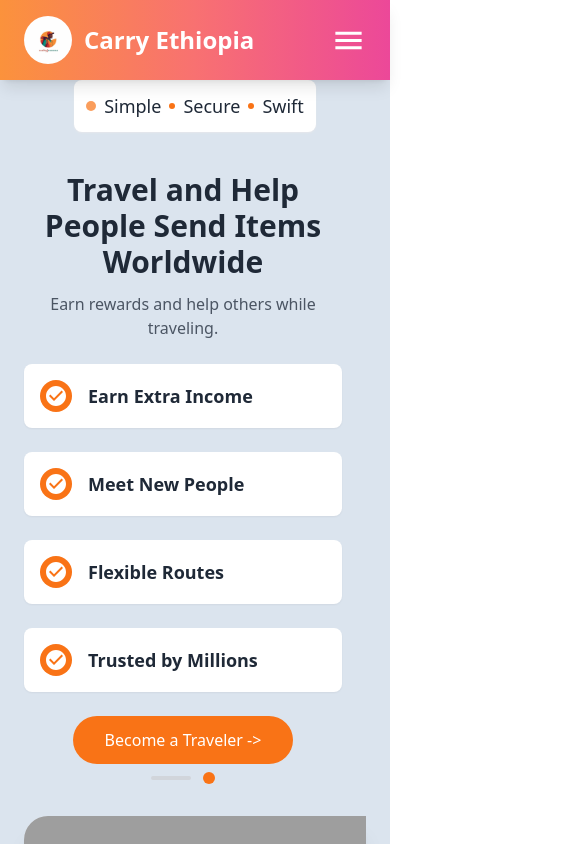
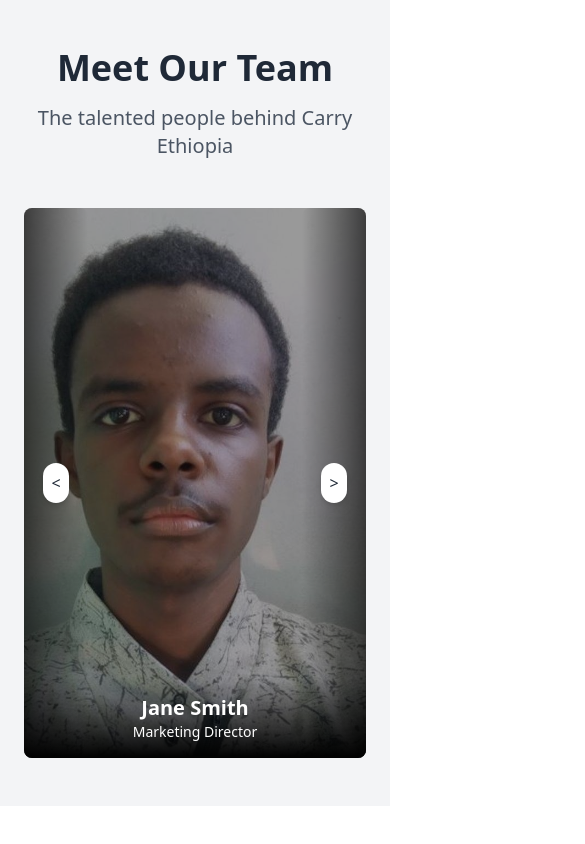
Before and after one commit to CarryEthiopia/TemporaryFrontend, a React (Vite) app: page / in a window 390 px wide. Shown: the top 844 px of the page, 585 px wide, since content can reach past the window. Built offline with nearby package versions, Linux system fonts and the light colour scheme; grey boxes are pictures that could not be loaded.

Commit message:
Update:The order of the sections change the About Us section become below Teams section

```diff
--- a/src/pages/Landingpage.jsx
+++ b/src/pages/Landingpage.jsx
@@ -1,31 +1,114 @@
-// src/pages/LandingPage.jsx
+import React from "react";
+import teamMember1 from "../assets/teamMember1.jpg"; // Replace with actual image
+import teamMember2 from "../assets/teamMember2.jpg"; // Replace with actual image
+import teamMember3 from "../assets/teamMember3.jpg"; // Replace with actual image
+import { useState, useEffect } from "react";
 
-import React, { useState } from "react";
-import Navbar from "../components/Navbar";
-// import Footer from "../components/Footer";
-import Home from "../components/Home"; // Import the Home component
-import About from "../components/About/About"; // Import the About component
-import Howitworks from "../components/HowitWork/Howitwork";
-import WhatWeOffer from "../components/WhatWeOffer";
-import Team from "../components/Team";
+const Team = () => {
+  const [currentSlide, setCurrentSlide] = useState(0);
+  const teamMembers = [
+    {
+      img: teamMember1,
+      name: "John Doe",
+      role: "CEO & Founder",
+    },
+    {
+      img: teamMember2,
+      name: "Jane Smith",
+      role: "Marketing Director",
+    },
+    {
+      img: teamMember3,
+      name: "Samuel Green",
+      role: "Lead Developer",
+    },
+  ];
 
-const LandingPage = () => {
-  const [activeSection, setActiveSection] = useState("home");
+  useEffect(() => {
+    const interval = setInterval(() => {
+      setCurrentSlide((prevSlide) => (prevSlide + 1) % teamMembers.length);
+    }, 3000);
+    return () => clearInterval(interval);
+  }, [teamMembers.length]);
+
+  const handleNext = () => {
+    setCurrentSlide((prevSlide) => (prevSlide + 1) % teamMembers.length);
+  };
+
+  const handlePrev = () => {
+    setCurrentSlide(
+      (prevSlide) => (prevSlide - 1 + teamMembers.length) % teamMembers.length
+    );
+  };
 
   return (
-    <div className="bg-gray-50 min-h-screen">
-      <Navbar
-        activeSection={activeSection}
-        setActiveSection={setActiveSection}
-      />
-      <Home /> {/* Use the Home component here */}
-      <About /> {/* Use the About component here */}
-      <Howitworks/>
-      <WhatWeOffer/>
-      <Team/>
-      {/* <Footer /> */}
+    <div className="py-12 px-6 bg-gray-100">
+      <div className="max-w-7xl mx-auto text-center">
+        {/* Section Title */}
+        <h2 className="text-4xl font-semibold text-gray-800 mb-4">
+          Meet Our Team
+        </h2>
+        <p className="text-xl text-gray-600 mb-12">
+          The talented people behind Carry Ethiopia
+        </p>
+
+        {/* Team Members Section */}
+        <div className="hidden sm:grid sm:grid-cols-2 lg:grid-cols-3 sm:gap-2 lg:gap-4">
+          {teamMembers.map((member, index) => (
+            <div
+              key={index}
+              className="relative group w-[280px] h-[550px] mx-auto rounded-lg overflow-hidden"
+            >
+              <img
+                src={member.img}
+                alt={`Team Member ${index + 1}`}
+                className="w-full h-full object-cover transition-transform duration-300 ease-in-out group-hover:scale-105"
+              />
+              <div className="absolute inset-0 bg-black opacity-40"></div>
+              <div className="absolute bottom-0 left-0 right-0 bg-gradient-to-t from-black text-white p-4 text-center">
+                <h3 className="text-xl font-semibold">{member.name}</h3>
+                <p className="text-sm">{member.role}</p>
+              </div>
+            </div>
+          ))}
+        </div>
+
+        {/* Carousel for Small Screens */}
+        <div className="sm:hidden relative w-full h-[550px] mx-auto rounded-lg overflow-hidden">
+          <img
+            src={teamMembers[currentSlide].img}
+            alt={`Team Member ${currentSlide + 1}`}
+            className="w-full h-full object-cover"
+          />
+          <div className="absolute inset-0 bg-black opacity-40"></div>
+          <div className="absolute bottom-0 left-0 right-0 bg-gradient-to-t from-black text-white p-4 text-center">
+            <h3 className="text-xl font-semibold">
+              {teamMembers[currentSlide].name}
+            </h3>
+            <p className="text-sm">{teamMembers[currentSlide].role}</p>
+          </div>
+          {/* Backward Button */}
+          <div className="absolute top-0 left-0 h-full w-16 bg-gradient-to-r from-black/60 to-transparent rounded-r-lg flex items-center justify-center">
+            <button
+              onClick={handlePrev}
+              className="bg-white text-gray-800 rounded-full p-2 shadow-md focus:outline-none"
+            >
+              &lt;
+            </button>
+          </div>
+          {/* Forward Button */}
+          <div className="absolute top-0 right-0 h-full w-16 bg-gradient-to-l from-black/60 to-transparent rounded-l-lg flex items-center justify-center">
+            <button
+              onClick={handleNext}
+              className="bg-white text-gray-800 rounded-full p-2 shadow-md focus:outline-none"
+            >
+              &gt;
+            </button>
+          </div>
+        </div>
+      </div>
     </div>
   );
 };
 
-export default LandingPage;
+export default Team;
```
